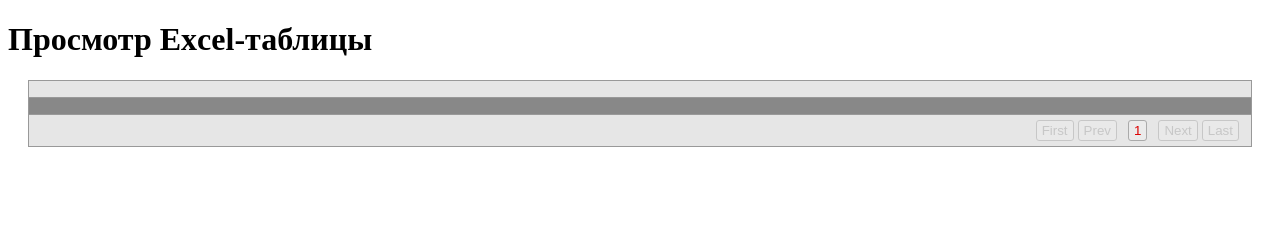
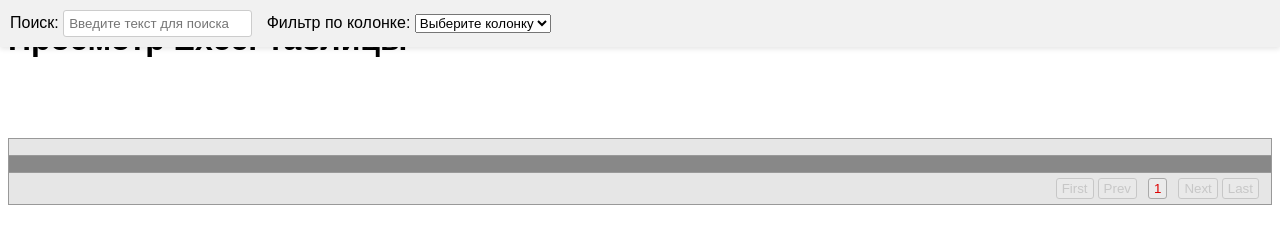
Before and after one commit to e1owwwo/numberfinder, a plain HTML site: page index.html in a window 1280 px wide. Drawn offline with Linux system fonts and the light colour scheme; no server answers.

Commit message:
Update index.html

```diff
--- a/index.html
+++ b/index.html
@@ -3,15 +3,43 @@
 <head>
   <meta charset="UTF-8">
   <meta name="viewport" content="width=device-width, initial-scale=1.0">
-  <title>Excel Viewer</title>
+  <title>Просмотр Excel-таблицы</title>
   <link href="tabulator.min.css" rel="stylesheet">
   <style>
+    body {
+      font-family: Arial, sans-serif;
+    }
+    #filter-panel {
+      position: fixed;
+      top: 0;
+      left: 0;
+      right: 0;
+      background-color: #f1f1f1;
+      padding: 10px;
+      box-shadow: 0px 2px 5px rgba(0, 0, 0, 0.1);
+      z-index: 1000;
+    }
     #data-table {
-      margin: 20px;
+      margin-top: 80px; /* Отступ для фиксированной панели */
+    }
+    input {
+      padding: 5px;
+      margin-right: 10px;
+      border: 1px solid #ccc;
+      border-radius: 3px;
     }
   </style>
 </head>
 <body>
+  <div id="filter-panel">
+    <label for="search-input">Поиск:</label>
+    <input type="text" id="search-input" placeholder="Введите текст для поиска">
+    <label for="column-filter">Фильтр по колонке:</label>
+    <select id="column-filter">
+      <option value="">Выберите колонку</option>
+    </select>
+  </div>
+
   <h1>Просмотр Excel-таблицы</h1>
   <div id="data-table"></div>
 
@@ -20,6 +48,8 @@
   <script>
     // Путь к Excel-файлу
     const filePath = 'data.xlsx';
+
+    let table;
 
     // Чтение Excel-файла
     fetch(filePath)
@@ -36,15 +66,42 @@
         const jsonData = XLSX.utils.sheet_to_json(worksheet);
 
         // Инициализация таблицы Tabulator
-        new Tabulator("#data-table", {
+        table = new Tabulator("#data-table", {
           data: jsonData, // Данные для таблицы
           autoColumns: true, // Автоматическое создание колонок на основе данных
           layout: "fitData", // Автоматическая подгонка ширины колонок
           pagination: "local", // Локальная пагинация
-          paginationSize: 10 // Количество записей на страницу
+          paginationSize: 10, // Количество записей на страницу
+        });
+
+        // Заполнение выпадающего списка колонками
+        const columnFilter = document.getElementById("column-filter");
+        table.getColumns().forEach(column => {
+          const option = document.createElement("option");
+          option.value = column.getField();
+          option.textContent = column.getField();
+          columnFilter.appendChild(option);
         });
       })
       .catch(error => console.error("Ошибка при чтении файла Excel:", error));
+
+    // Поиск по таблице
+    document.getElementById("search-input").addEventListener("input", function () {
+      const query = this.value;
+      table.setFilter("any", "like", query);
+    });
+
+    // Фильтрация по колонке
+    document.getElementById("column-filter").addEventListener("change", function () {
+      const column = this.value;
+      const searchInput = document.getElementById("search-input").value;
+
+      if (column) {
+        table.setFilter(column, "like", searchInput);
+      } else {
+        table.setFilter("any", "like", searchInput);
+      }
+    });
   </script>
 </body>
 </html>
```
